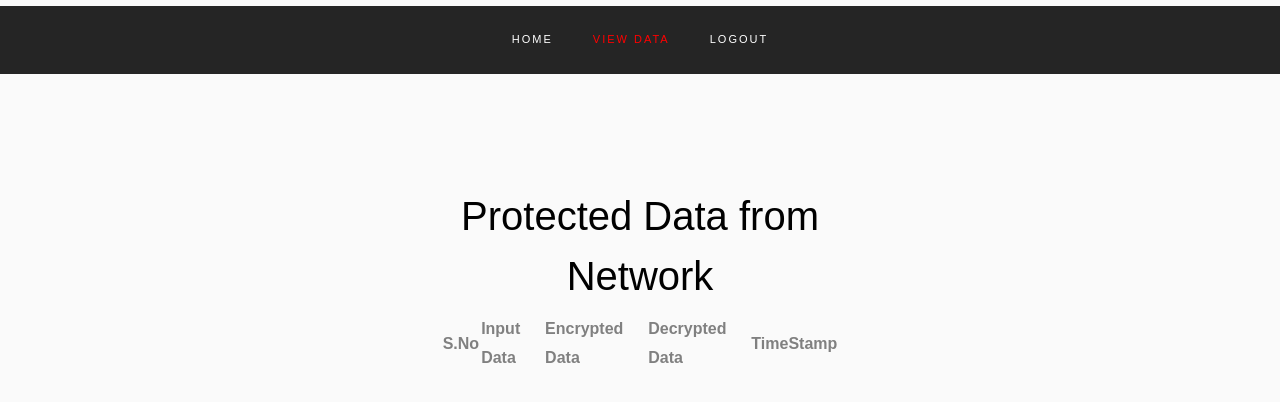
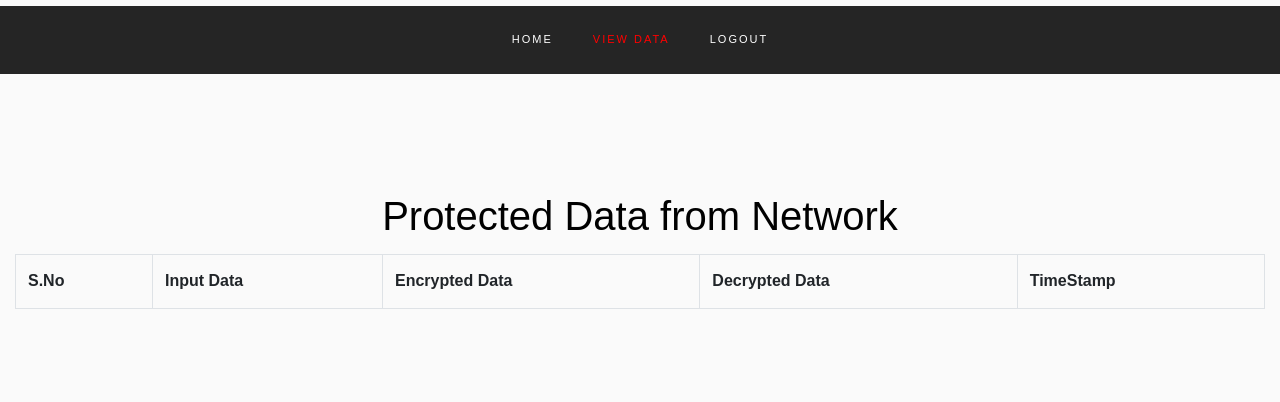
Before and after one commit to Saisushmavanka/Ultra-Secure-Network-Architecture, a Flask app: page /viewdata in a window 1280 px wide. Shown: the part 184-586 px from the top of the page. Run offline with Flask 3, Linux system fonts and the light colour scheme; data that the repository does not hold is empty; some libraries are stand-ins or nearby versions.

Commit message:
updating table

```diff
--- a/templates/dashboard.html
+++ b/templates/dashboard.html
@@ -85,7 +85,7 @@
 
                       <button type="submit" class="btn btn-warning btn-register" id="collegeregister">Pass it on to the network</button>
                 </form>
-                <span style="color:red">{{err}}</span>
+                <span style="color:green">{{res}}</span>
             </center>
         </div>
     </section>
--- a/templates/viewdata.html
+++ b/templates/viewdata.html
@@ -73,10 +73,10 @@
 
 	</section>
     <section>
-        <div class="container-fluid col-md-4">
+        <div class="container-fluid">
             <center>
                 <h1>Protected Data from Network</h1>
-                <table>
+                <table class="table table-bordered">
                     <tr>
                         <th>S.No</th>
                         <th>Input Data</th>
```
